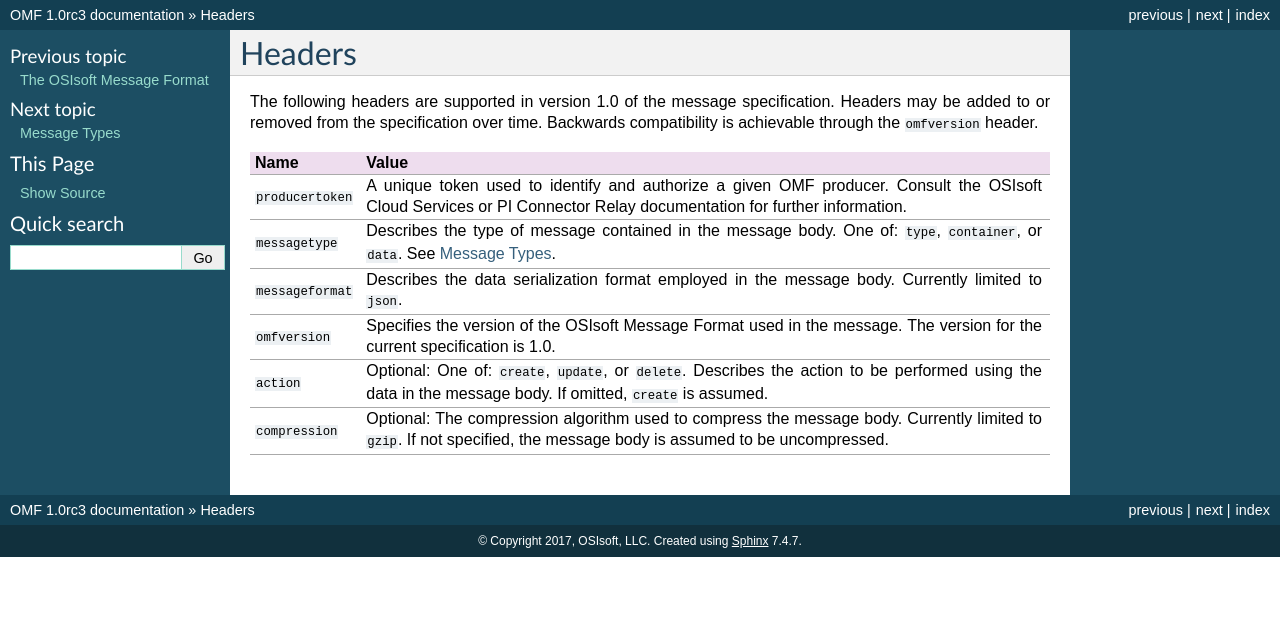
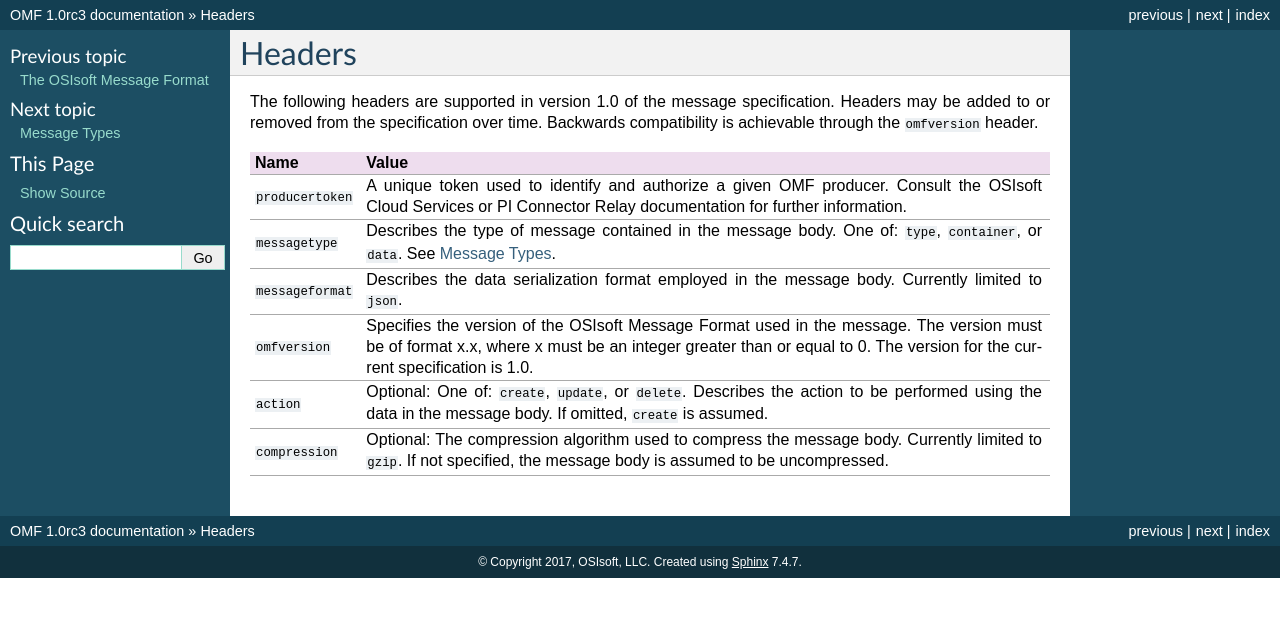
Before and after one commit to AVEVA/OMF-Docs, a Sphinx documentation site: the page built from docs/Headers.rst, in a window 1280 px wide. Shown: the top 617 px of the page. Built offline with Sphinx 7.4.7, drawn with Linux system fonts in a browser that asks for light colours.

Commit message:
Clarify version format requirements

```diff
--- a/docs/Container_Messages.rst
+++ b/docs/Container_Messages.rst
@@ -12,7 +12,7 @@
 =============== =================================================================================================
 ``id``          Unique identifier of the Container.
 ``typeid``        ID of the Type used by the Container.
-``typeversion`` Optional version of the Type used by the Container. If omitted, version 1.0.0.0 is used.
+``typeversion`` Optional version of the Type used by the Container. The version must be of format x.x.x.x, where x must be an integer greater than or equal to 0. If omitted, version 1.0.0.0 is used.
 ``name`` 	    Optional friendly name for the Container.
 ``description`` Optional description for the Container.
 ``tags``        Optional array of strings to tag the Container.
--- a/docs/Data_Messages.rst
+++ b/docs/Data_Messages.rst
@@ -8,7 +8,7 @@
 =============== =================================================================================================
 ``typeid``      Optional ID of the type. If omitted, container is expected.
 ``containerid`` Optional ID of the container. If omitted, type is expected.
-``typeversion`` Optional version of the Type, if one is specified. If omitted, version 1.0.0.0 is assumed.
+``typeversion`` Optional version of the Type, if one is specified. The version must be of format x.x.x.x, where x must be an integer greater than or equal to 0. If omitted, version 1.0.0.0 is assumed.
 ``values`` 	    An array of objects conforming to the type.
 =============== =================================================================================================
 
--- a/docs/Headers.rst
+++ b/docs/Headers.rst
@@ -14,8 +14,7 @@
                      ``type``, ``container``, or ``data``. See :doc:`Message_Types`.
 ``messageformat``    Describes the data serialization format employed in the message body. Currently
                      limited to ``json``.
-``omfversion``       Specifies the version of the OSIsoft Message Format used in the message. The version
-                     for the current specification is 1.0.
+``omfversion``       Specifies the version of the OSIsoft Message Format used in the message. The version must be of format x.x, where x must be an integer greater than or equal to 0. The version for the current specification is 1.0.
 ``action``           Optional: One of: ``create``, ``update``, or ``delete``. Describes the action to be
                      performed using the data in the message body. If omitted, ``create`` is assumed.
 ``compression``	     Optional: The compression algorithm used to compress the message body. Currently
--- a/docs/Link_Type.rst
+++ b/docs/Link_Type.rst
@@ -20,7 +20,7 @@
 ``containerid``     Optional id of the container. If
                     omitted, typeid is expected.
 ``typeversion``     Optional version of the type to be
-                    linked to or from. If omitted
+                    linked to or from. The version must be of format x.x.x.x, where x must be an integer greater than or equal to 0. If omitted
                     version 1.0.0.0 is assumed.
 ``index``           Index of either the data. If typeid
                     is specified, index is mandatory.
--- a/docs/Type_Messages.rst
+++ b/docs/Type_Messages.rst
@@ -12,7 +12,7 @@
 =================== =============================
 ``id``   	        Unique identifier of the Type.
 ``classification``  One of ``dynamic`` or ``static``.
-``version``         Optional version of the Type. If omitted version 1.0.0.0 is assumed.
+``version``         Optional version of the Type. The version must be of format x.x.x.x, where x must be an integer greater than or equal to 0. If omitted version 1.0.0.0 is assumed.
 ``name``            Optional friendly name for the Type.
 ``description``     Optional description for the Type.
 ``tags``            Optional array of strings to tag the Type.
```
